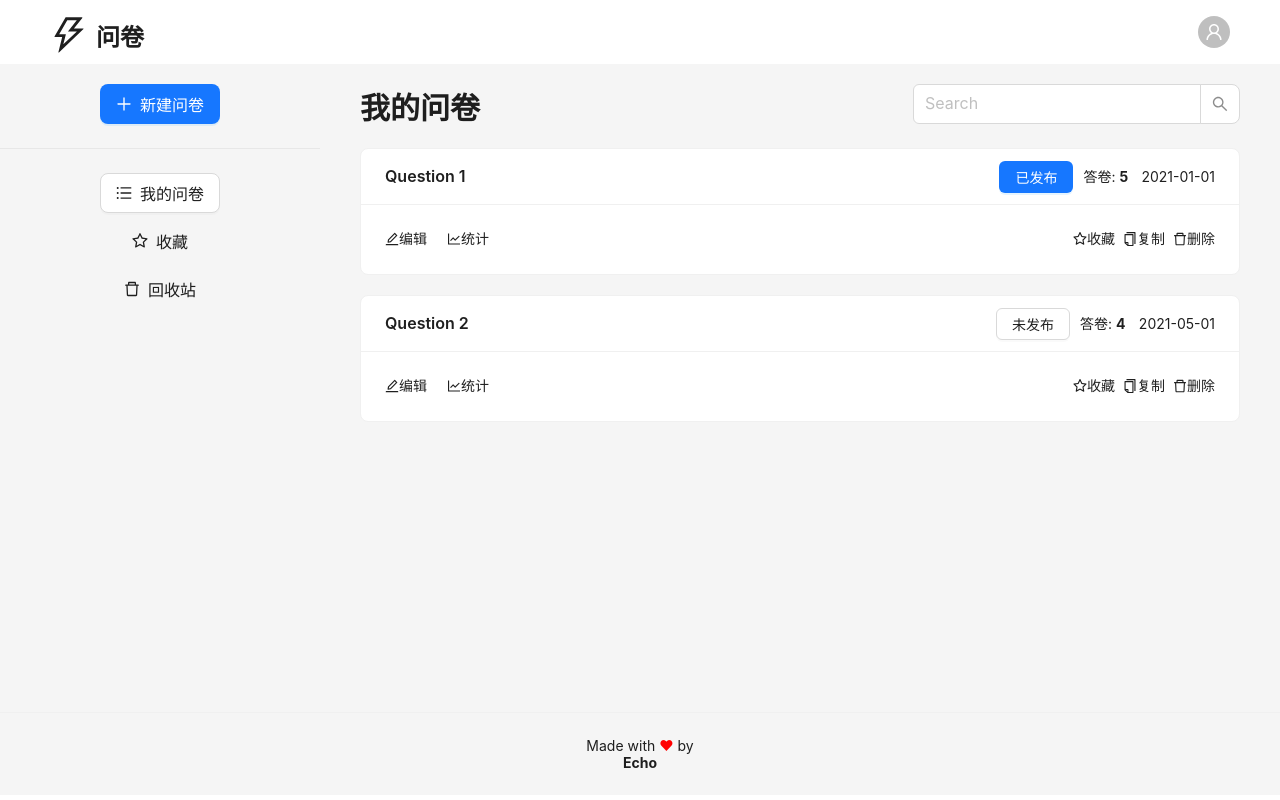
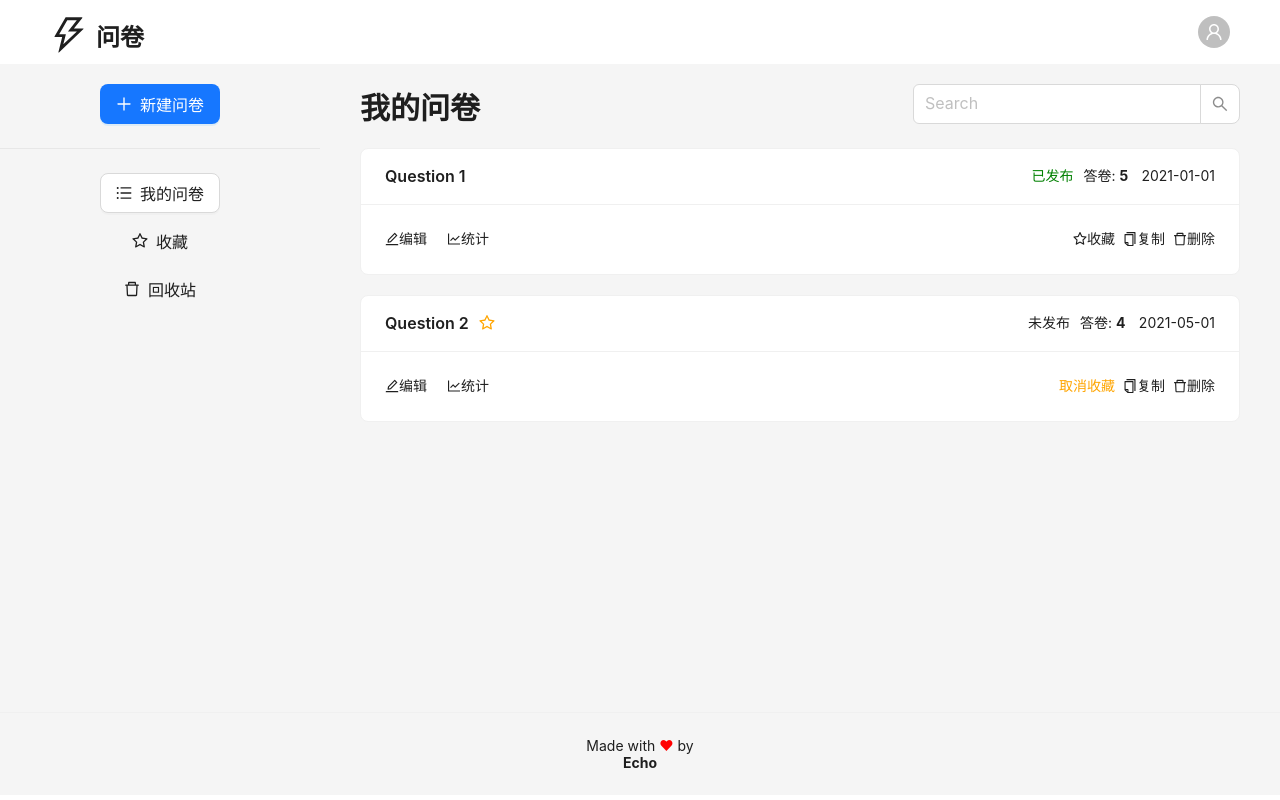
Before and after one commit to lqr131115/questionnaire-web, a React (Create React App) app: page /manage/list in a window 1280 px wide. Built offline with nearby package versions, Linux system fonts and the light colour scheme.

Commit message:
refactor: modify questioncard

```diff
--- a/src/components/QuestionCard.tsx
+++ b/src/components/QuestionCard.tsx
@@ -1,5 +1,5 @@
 import React, { FC } from "react";
-import { Card, Button, Space } from "antd";
+import { Card, Space } from "antd";
 import { useNavigate } from "react-router-dom";
 import {
   EditOutlined,
@@ -22,19 +22,26 @@ type QuestionCardProps = {
 
 const QuestionCard: FC<QuestionCardProps> = (props) => {
   const navigator = useNavigate();
-  const { id, title, isPublished, answerCount, createAt, copy, del } = props;
+  const { id, title, isStar, isPublished, answerCount, createAt, copy, del } =
+    props;
   function handleCopy(id: string) {
     copy && copy(id);
   }
   function handleDelete(id: string) {
     del && del(id);
   }
+  const cardTitle = (
+    <Space size={10}>
+      <span>{title}</span>
+      {isStar && <StarOutlined style={{ color: "orange" }} />}
+    </Space>
+  );
   const extra = (
     <Space size={10}>
       {isPublished ? (
-        <Button type="primary">已发布</Button>
+        <span style={{ color: "green" }}>已发布</span>
       ) : (
-        <Button>未发布</Button>
+        <span>未发布</span>
       )}
       <span>
         答卷:&nbsp;
@@ -47,7 +54,7 @@ const QuestionCard: FC<QuestionCardProps> = (props) => {
     <>
       <Card
         style={{ width: "100%", marginBottom: "20px" }}
-        title={title}
+        title={cardTitle}
         extra={extra}
       >
         <div className={styles.content}>
@@ -72,8 +79,14 @@ const QuestionCard: FC<QuestionCardProps> = (props) => {
               className={styles.action}
               onClick={() => console.log("收藏" + id)}
             >
-              <StarOutlined />
-              收藏
+              {isStar ? (
+                <span style={{ color: "orange" }}>取消收藏</span>
+              ) : (
+                <span>
+                  <StarOutlined />
+                  收藏
+                </span>
+              )}
             </span>
             <span className={styles.action} onClick={() => handleCopy(id)}>
               <CopyOutlined />
```
